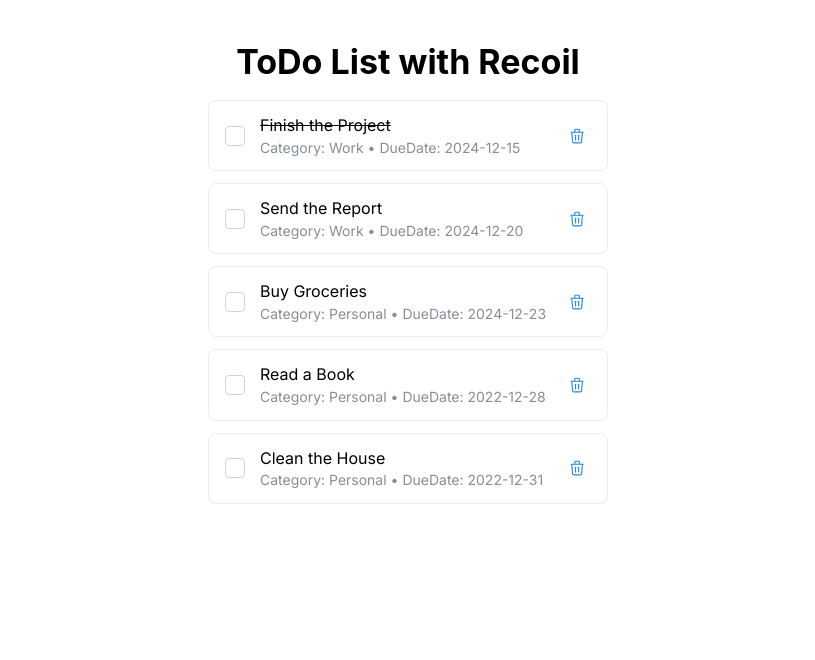
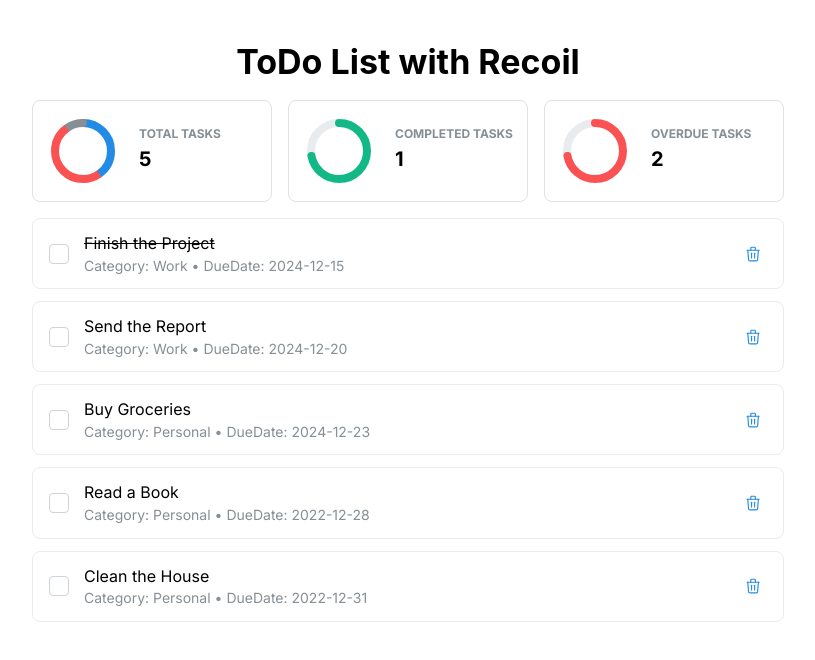
Before and after one commit to nk18chi/recoil-vs-redux-toolkit, a Next.js app in the folder packages/frontend/: page / in a window 1280 px wide. Shown: the top 660 px of the page, without its empty margins (232-1047 px from the left). Built offline with nearby package versions, Linux system fonts and the light colour scheme.

Commit message:
feat(ToDoStats): add ToDoStats

```diff
--- a/packages/frontend/app/page.tsx
+++ b/packages/frontend/app/page.tsx
@@ -1,11 +1,19 @@
 import React from 'react';
 import ToDoList from '@/components/Recoil/ToDoList/ToDoList';
 import { Stack, Title } from '@mantine/core';
+import ToDoStats from '@/components/Recoil/ToDoStats/ToDoStats';
 
 function RecoilPage() {
   return (
-    <Stack component="main" className="pt-10 m-auto" align="center" justify="center" gap="md">
-      <Title>ToDo List with Recoil</Title>
+    <Stack
+      component="main"
+      className="p-2 pt-10 m-auto max-w-screen-md items-stretch"
+      align="center"
+      justify="center"
+      gap="md"
+    >
+      <Title className="text-center">ToDo List with Recoil</Title>
+      <ToDoStats />
       <ToDoList />
     </Stack>
   );
--- a/packages/frontend/components/Recoil/ToDoList/index.module.css
+++ b/packages/frontend/components/Recoil/ToDoList/index.module.css
@@ -1,5 +1,4 @@
 .item {
-  min-width: 400px;
   display: flex;
   align-items: center;
   border-radius: var(--mantine-radius-md);
--- /dev/null
+++ b/packages/frontend/components/Recoil/ToDoStats/ToDoStats.tsx
@@ -0,0 +1,43 @@
+import React from 'react';
+import { RingProgress, Text, SimpleGrid, Paper, Group, RingProgressProps } from '@mantine/core';
+
+const data = [
+  {
+    label: 'Total Tasks',
+    stats: '5',
+    sections: [
+      { value: 40, tooltip: 'Work', color: 'blue' },
+      { value: 50, tooltip: 'Private', color: 'red' },
+      { value: 10, tooltip: 'Other', color: 'gray' },
+    ] as RingProgressProps['sections'],
+  },
+  {
+    label: 'Completed Tasks',
+    stats: '1',
+    sections: [{ value: 72, color: 'teal' }] as RingProgressProps['sections'],
+  },
+  { label: 'Overdue Tasks', stats: '2', sections: [{ value: 72, color: 'red' }] as RingProgressProps['sections'] },
+] as const;
+
+function ToDoStats() {
+  const stats = data.map((stat) => (
+    <Paper withBorder radius="md" p="xs" key={stat.label}>
+      <Group>
+        <RingProgress size={80} roundCaps thickness={8} sections={stat.sections} />
+
+        <div>
+          <Text c="dimmed" size="xs" tt="uppercase" fw={700}>
+            {stat.label}
+          </Text>
+          <Text fw={700} size="xl">
+            {stat.stats}
+          </Text>
+        </div>
+      </Group>
+    </Paper>
+  ));
+
+  return <SimpleGrid cols={{ base: 1, sm: 3 }}>{stats}</SimpleGrid>;
+}
+
+export default ToDoStats;
```
Also changed, not shown: packages/frontend/components/Recoil/ToDoStats/index.module.css (added), 1 other file (tests, documents, lock files or other folders).
